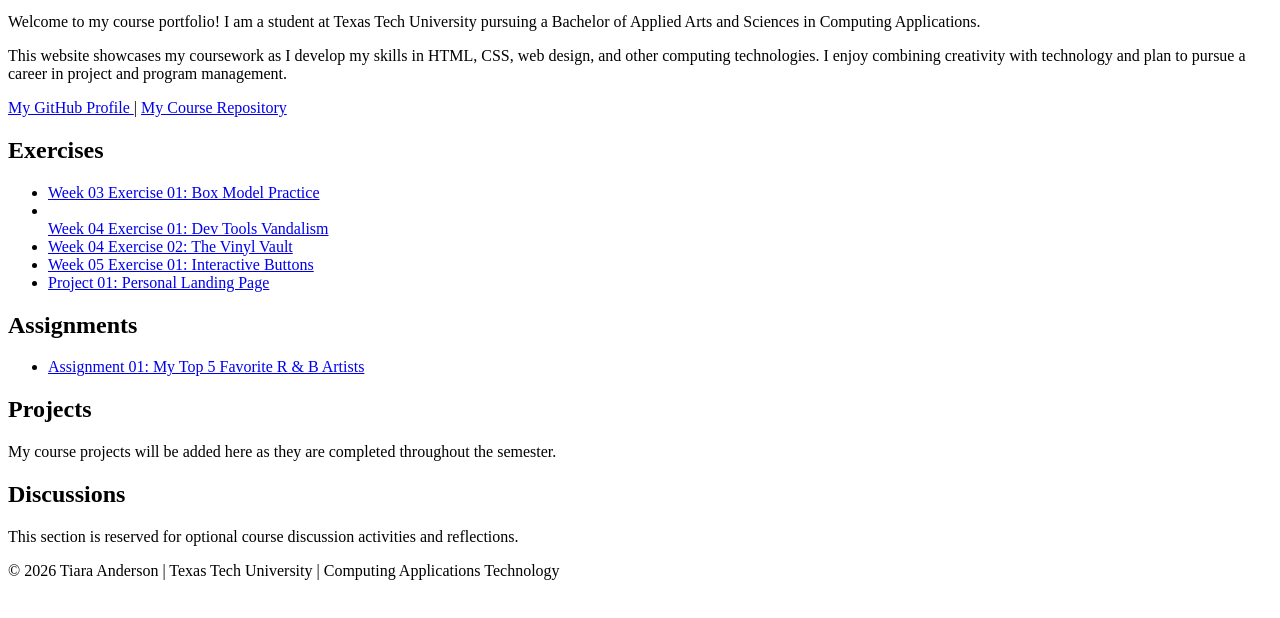
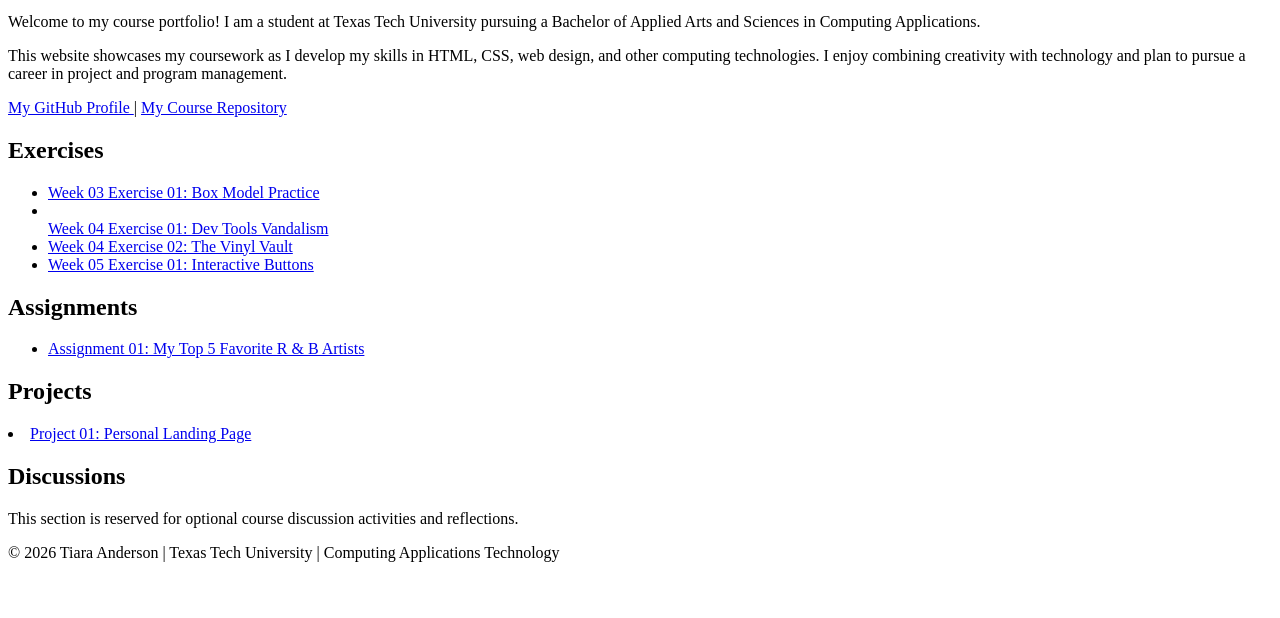
Before and after one commit to tiaariel-cyber/course-portfolio, a plain HTML site: page index.html in a window 1280 px wide. Shown: the part 148-766 px from the top of the page. Drawn offline with Linux system fonts and the light colour scheme.

Commit message:
update project link

```diff
--- a/index.html
+++ b/index.html
@@ -72,13 +72,6 @@
                     </a>
                 </li>
 
-
-                <li>
-                    <a href="project-01/">
-                        Project 01: Personal Landing Page
-                    </a>
-                </li>
-
             </ul>
         </section>
 
@@ -97,10 +90,11 @@
         <section>
             <h2>Projects</h2>
 
-            <p>
-                My course projects will be added here
-                as they are completed throughout the semester.
-            </p>
+                <li>
+                    <a href="project-01/">
+                        Project 01: Personal Landing Page
+                    </a>
+                </li>
         </section>
 
         <section>
```
